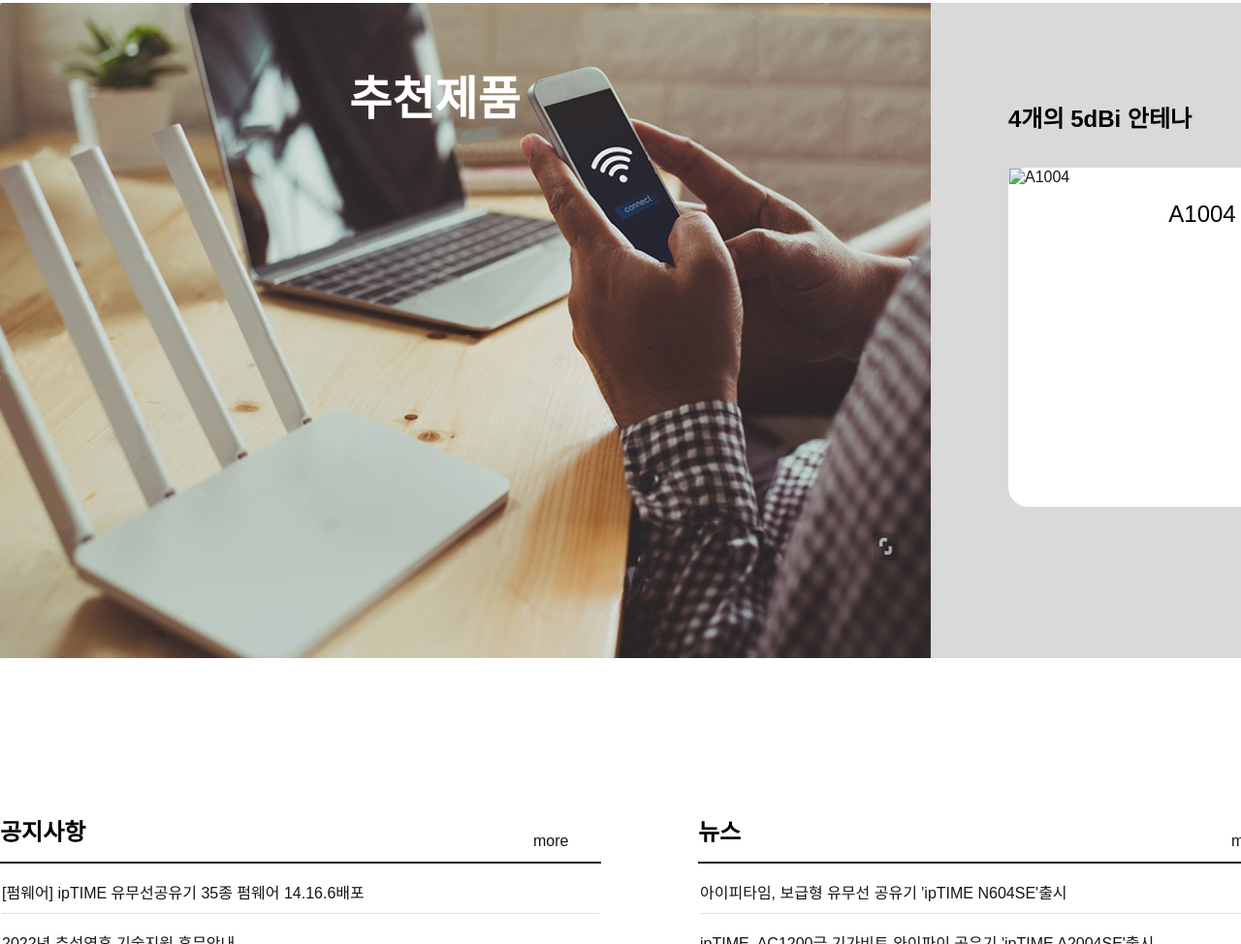
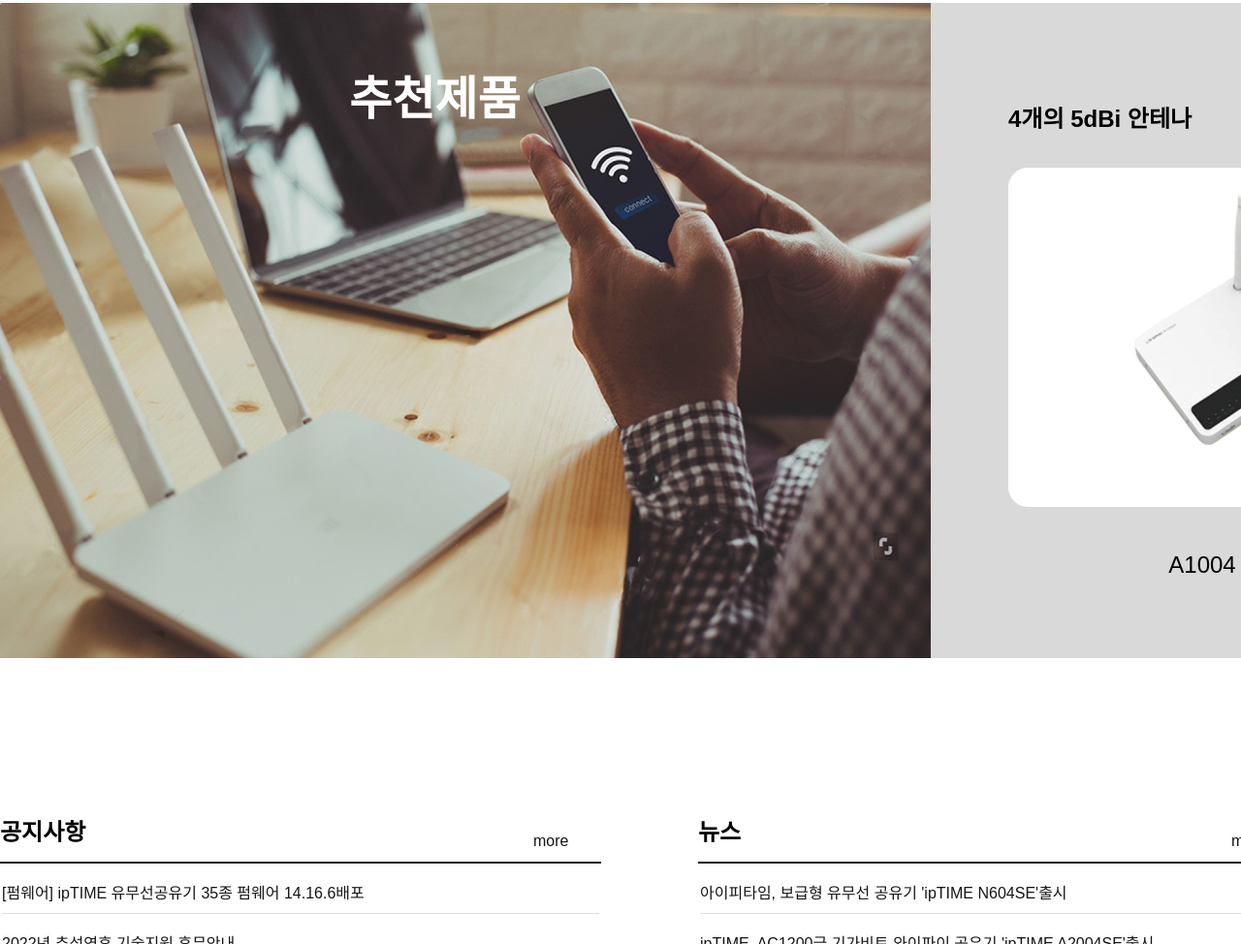
Before and after one commit to sunonepage/iptime_index, a plain HTML site: page index.html in a window 1280 px wide. Shown: the part 1415-2389 px from the top of the page at 97% size. Drawn offline with nearby package versions, Linux system fonts and the light colour scheme.

Commit message:
iptime_modify

```diff
--- a/index.html
+++ b/index.html
@@ -6,7 +6,7 @@
     <meta name="viewport" content="width=device-width, initial-scale=1.0">
     <title>iptime</title>
     <link rel="stylesheet" href="iptime.css">
-    <script src="http://code.jquery.com/jquery-3.6.1.js"></script>
+    <script src="https://code.jquery.com/jquery-3.6.3.js" integrity="sha256-nQLuAZGRRcILA+6dMBOvcRh5Pe310sBpanc6+QBmyVM=" crossorigin="anonymous"></script>
     <script>
 
     </script>
@@ -127,7 +127,7 @@
                     </div>
 					<div class="re_product_img">
                     <a href="#">
-						<img src="img/re-modem.png" alt="A1004">
+						<img src="img/modem.png" alt="A1004">
 					</a>
                     <figure class="re_name">A1004</figure>
                     </div>
@@ -138,7 +138,7 @@
                     </div>
 					<div class="re_product_img">
                     <a href="#">
-						<img src="img/modem2.png" alt="N704-V3">
+						<img src="img/modem.png" alt="N704-V3">
 					</a>
                     <figure class="re_name">N704-V3</figure>
                     </div>
@@ -149,7 +149,7 @@
                     </div>
 					<div class="re_product_img">
                     <a href="#">
-						<img src="img/modem2.png" alt="Extender-N3">
+						<img src="img/modem.png" alt="Extender-N3">
                     </a>
                     <figure class="re_name">Extender-N3</figure>
                     </div>
```
Also changed, not shown: index(m).html (+1 -1 lines).
